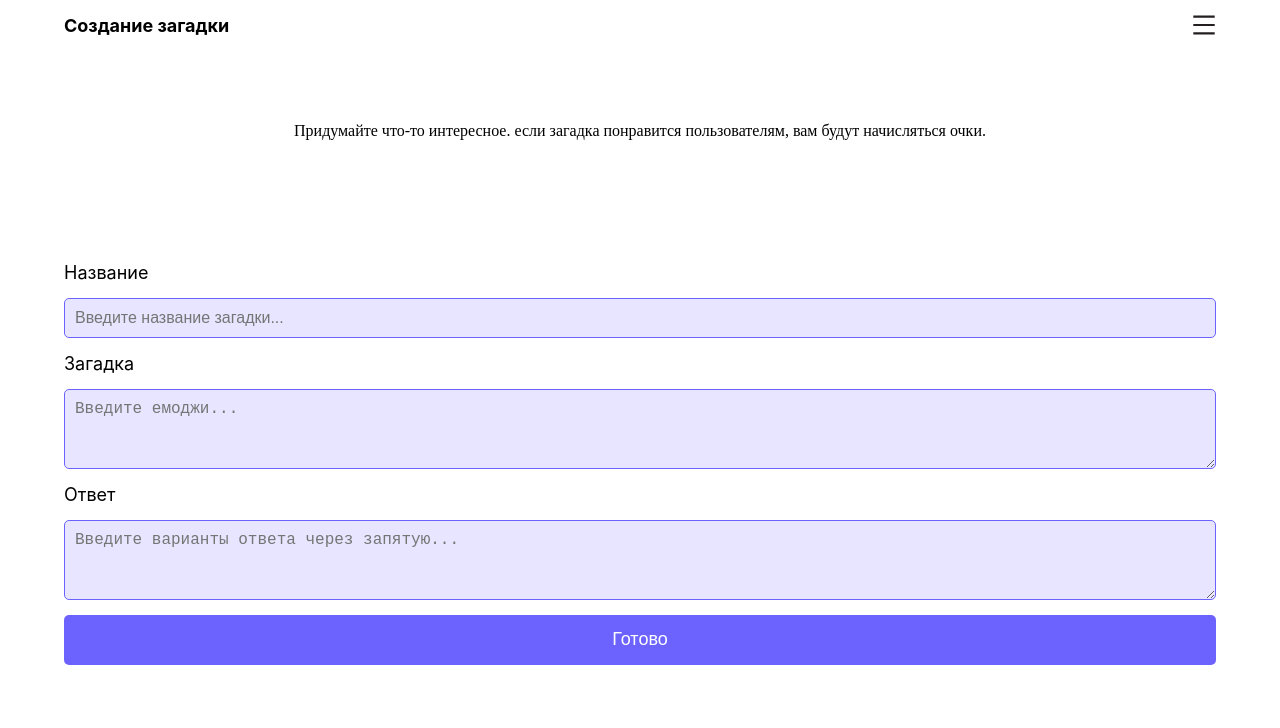
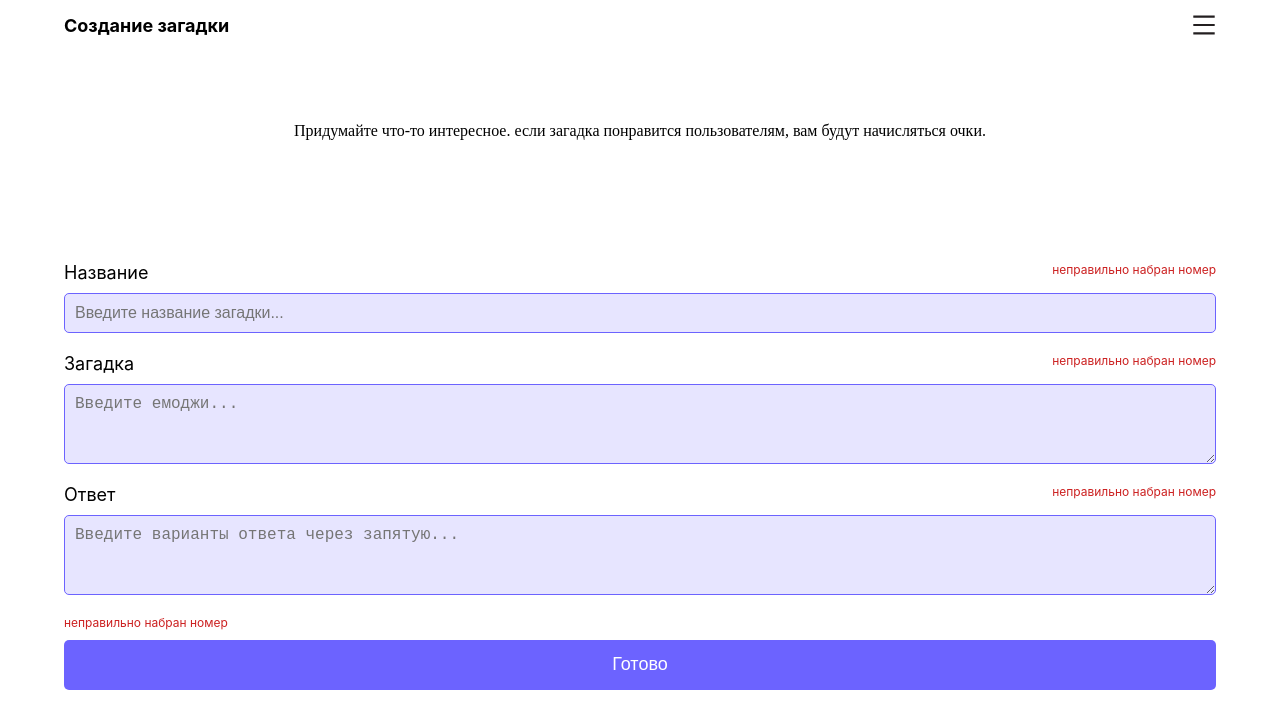
Before and after one commit to denbka/emoji-riddles, a React (Create React App) app: page /riddles/create in a window 1280 px wide. Shown: the top 728 px of the page. Built offline with nearby package versions, Linux system fonts and the light colour scheme; no server answers.

Commit message:
доделаны нотификации и добавлена форма в создании загадки

```diff
--- a/src/pages/Crud/Crud.jsx
+++ b/src/pages/Crud/Crud.jsx
@@ -1,9 +1,9 @@
 import React, { useState } from 'react'
-import { Button, message } from '../../ui'
+import { Button, message, Form } from '../../ui'
 import style from './crud.module.scss'
 import { firestore } from '../../services/firebase'
 export const Crud = ({ user }) => {
-
+    const { Item } = Form
     const [ form, setForm ] = useState({
         title: '',
         emojies: '',
@@ -17,7 +17,8 @@ export const Crud = ({ user }) => {
         })
     }
 
-    const save = (data) => {
+    const save = () => {
+        const data = { ...form }
         data.title = data.title.trim()
         data.emojies = data.emojies.trim()
         data.answer = formatAnswer(data.answer)
@@ -25,7 +26,7 @@ export const Crud = ({ user }) => {
             ...data,
             author: user.uid
         })
-        message.info('Успешно создано!')
+        message.success('Успешно создано!')
     }
 
     const formatAnswer = (answer) => {
@@ -43,28 +44,32 @@ export const Crud = ({ user }) => {
             <div className={style.text}>
                 Придумайте что-то интересное. если загадка понравится пользователям, вам будут начисляться очки.
             </div>
-            <div className={style.bodyUi}>
-                <label>Название</label>
-                {/* Форматирование поехало. И инпуты должны быть в форме. А кнопка должна быть type="submit" */}
+            <Form className={style.bodyUi}>
+                <Item label="Название">
                     <input
                     onChange={handleChange}
                     name="title"
                     placeholder="Введите название загадки..." />
-                <label>Загадка</label>
+                </Item>
+                <Item label="Загадка">
                     <textarea
                     name="emojies"
                     onChange={handleChange}
                     placeholder="Введите емоджи..." />
-                <label>Ответ</label>
+                </Item>
+                <Item label="Ответ">
                     <textarea
                     name="answer"
                     onChange={handleChange}
                     placeholder="Введите варианты ответа через запятую..." />
+                </Item>
+                <Item>
                     <Button
-                onClick={() => save(form)}>
+                    onClick={save}>
                         Готово
                     </Button>
-            </div>
+                </Item>
+            </Form>
         </div>
     )
 }
--- a/src/pages/Crud/crud.module.scss
+++ b/src/pages/Crud/crud.module.scss
@@ -18,7 +18,7 @@
         border: 1px solid #6C63FF;
         background: #E7E5FF;
         padding: 10px;
-        margin: 15px 0;
+        // margin: 15px 0;
     }
     textarea {
         height: 10vh;
--- a/src/ui/Form/FormItem.jsx
+++ b/src/ui/Form/FormItem.jsx
@@ -4,7 +4,10 @@ import style from './form.module.scss'
 export default function FormItem({ label, children }) {
     return (
         <div className={style.formGroup}>
-            {label && <label htmlFor={children.props.name}>{label}</label>}
+            <div className={style.formGroupTitle}>
+                {label && <label htmlFor={children.props.name}>{label}</label>}
+                <span className={style.errorMessage}>неправильно набран номер</span>
+            </div>
             {children}
         </div>
     )
--- a/src/ui/Form/form.module.scss
+++ b/src/ui/Form/form.module.scss
@@ -1,13 +1,26 @@
 .form {
-
+    textarea, input, button {
+        margin: 0;
+    }
 }
 
 .formGroup {
     display: inline-flex;
     flex-direction: column;
-    margin: 10px 0;
+    margin-bottom: 20px;
+
+    &Title {
+        text-align: left;
+        margin-bottom: 10px;
+        display: flex;
+        justify-content: space-between;
+    }
+
+    .errorMessage {
+        color: rgb(204, 33, 33);
+        font-size: 12px;
+    }
 
     label {
-        margin-bottom: 5px;
     }
 }
```
Lines whose indentation alone changed are shown as unchanged.
